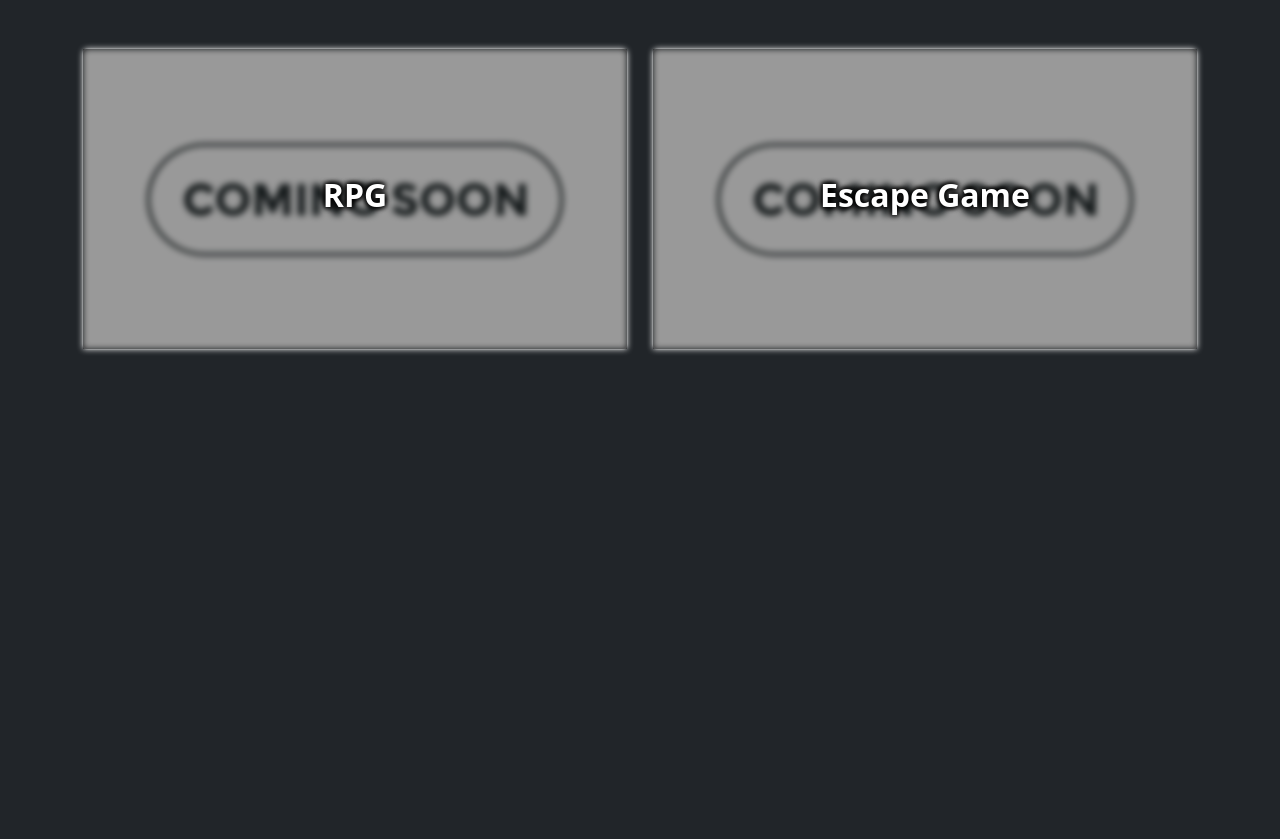
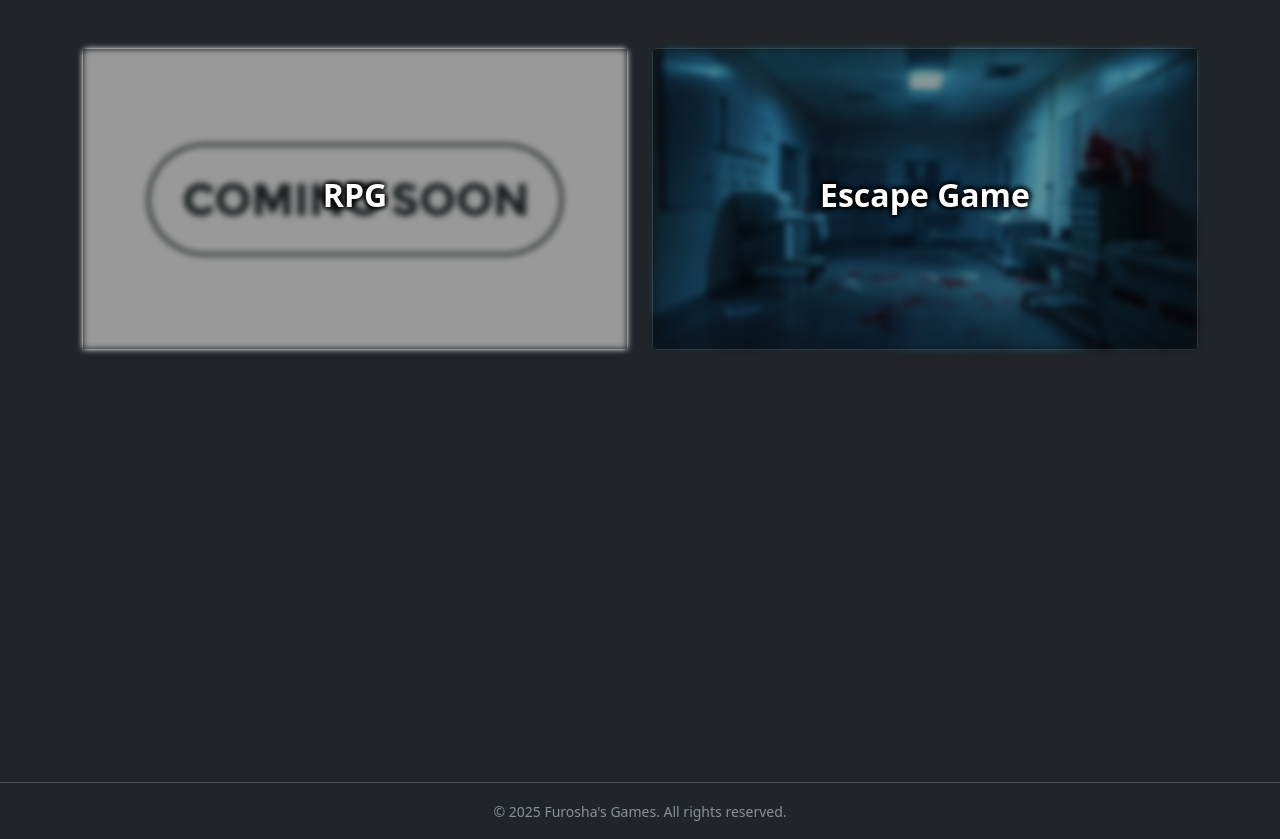
Before and after one commit to Furoshaa/furoshagames, a PHP site: page / in a window 1280 px wide. Shown: the part 57-896 px from the top of the page. Before the commit the page ends 411 px from the top, so only its background shows below. Run offline with PHP 8.4, Linux system fonts and the light colour scheme.

Commit message:
fix index make escape game as playable

```diff
--- a/index.php
+++ b/index.php
@@ -5,6 +5,7 @@
     <meta name="viewport" content="width=device-width, initial-scale=1.0">
     <title>Furosha's Games</title>
     <link href="https://cdn.jsdelivr.net/npm/bootstrap@5.3.0/dist/css/bootstrap.min.css" rel="stylesheet">
+    <link rel="stylesheet" href="https://cdn.jsdelivr.net/npm/bootstrap-icons@1.10.5/font/bootstrap-icons.css">
     <script src="https://unpkg.com/vue@3/dist/vue.global.js"></script>
     <script src="https://cdn.jsdelivr.net/npm/bootstrap@5.3.0/dist/js/bootstrap.bundle.min.js"></script>
 </head>
@@ -119,7 +120,33 @@
                 </div>
             </div>
         </div>
+
+
+        <br/>
+        <br/>
+        <br/>
+        <br/>
+        <br/>
+        <br/>
+        <br/>
+        <br/>
+        <br/>
+        <br/>
+        <br/>
+        <br/>
+        <br/>
+        <br/>
+
+        <!-- Footer -->
+        <footer class="bg-dark text-light mt-5 border-top">
+            <div class="bg-darker py-3">
+                <div class="container text-center text-muted">
+                    <small>&copy; 2025 Furosha's Games. All rights reserved.</small>
+                </div>
+            </div>
+        </footer>
     </div>
+
     <script src="assets/js/vue.js"></script>
 </body>
 </html>
```
Also changed, not shown: assets/images/escape_preview.jpg.
